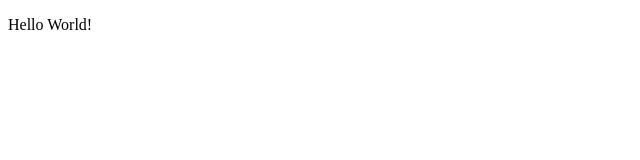
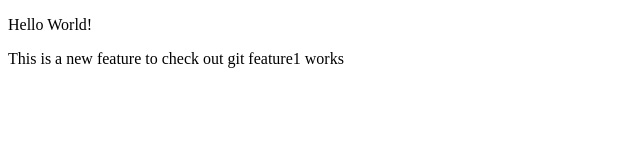
Before and after one commit to samyack15/LocalRepo, a plain HTML site: page index.html in a window 1280 px wide. Shown: the whole page, without its empty margins (0-640 px from the left). Drawn offline with Linux system fonts and the light colour scheme.

Commit message:
Add new feature

```diff
--- a/index.html
+++ b/index.html
@@ -7,5 +7,6 @@
 </head>
 <body>
     <p>Hello World!</p>
+    <p>This is a new feature to check out git feature1 works </p>
 </body>
 </html>
```
